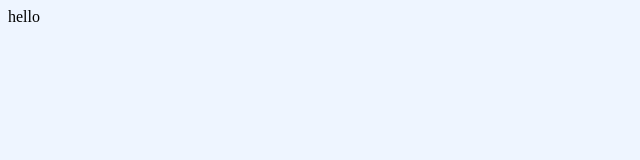
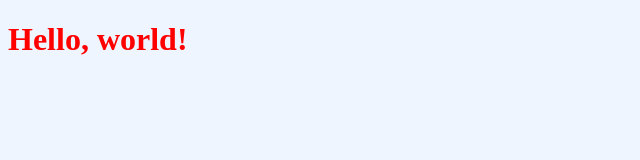
Before and after one commit to n-cupane/front-end, a plain HTML site: page html/index.html in a window 1280 px wide. Shown: the whole page, without its empty margins (0-640 px from the left). Drawn offline with Linux system fonts and the light colour scheme; files that its build step writes are made by us from their sources.

Commit message:
riprova finale collegamento stylesheet

```diff
--- a/html/index.html
+++ b/html/index.html
@@ -7,6 +7,6 @@
     <link rel="stylesheet" href="css/style.css">
 </head>
 <body>
-    hello
+    <h1>Hello, world!</h1>
 </body>
 </html>
```
